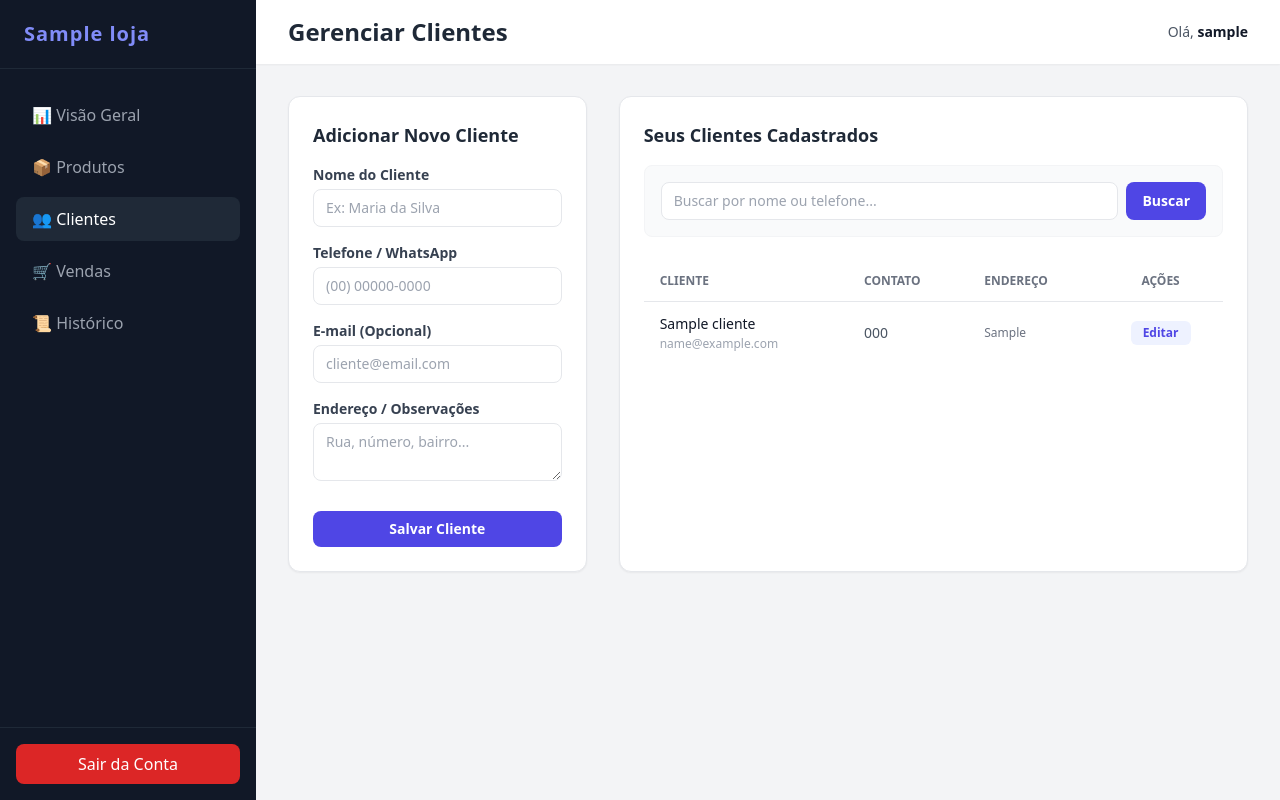
After one commit to Irlamfernandes/projeto_saas, a Django app: page /dashboard/clientes/ in a window 1280 px wide. The commit adds this page. Run offline with Django 5.2, Linux system fonts and the light colour scheme; a user stored in the database is signed in; tables that the repository leaves empty hold one stand-in row (values such as "Sample post"); some libraries are stand-ins or nearby versions.

Commit message:
Adiciona módulo completo de Clientes (cadastro, listagem, busca e edição por modal)

```diff
--- a/config/urls.py
+++ b/config/urls.py
@@ -4,7 +4,7 @@ from django.shortcuts import redirect
 from django.contrib.auth.views import LogoutView
 from interfaces.views import (
     login_view, dashboard_view, alterar_senha_view, produtos_view,
-    produto_editar_view
+    produto_editar_view, clientes_view, cliente_editar_view
 )
 urlpatterns = [
     path('', lambda request: redirect('login', permanent=False)),
@@ -16,4 +16,7 @@ urlpatterns = [
 
     path('dashboard/produtos/', produtos_view, name='produtos'),
     path('produtos/editar/<int:pk>/', produto_editar_view, name='editar_produto'),
+
+    path('dashboard/clientes/', clientes_view, name='clientes'),
+    path('clientes/editar/<int:pk>/', cliente_editar_view, name='editar_cliente'),
 ]
--- a/infrastructure/models/__init__.py
+++ b/infrastructure/models/__init__.py
@@ -1,3 +1,4 @@
 from .loja_model import LojaModel
 from .usuario_model import UsuarioModel
 from .produto import Produto
+from .cliente import Cliente
--- a/infrastructure/models/produto.py
+++ b/infrastructure/models/produto.py
@@ -1,5 +1,4 @@
 from django.db import models
-
 from infrastructure.models.loja_model import LojaModel
 
 class Produto(models.Model):
--- a/interfaces/templates/interfaces/base.html
+++ b/interfaces/templates/interfaces/base.html
@@ -29,7 +29,7 @@
                     <a href="{% url 'produtos' %}" class="flex items-center px-4 py-2.5 {% if request.resolver_match.url_name == 'produtos' %}bg-gray-800 text-white{% else %}text-gray-400 hover:bg-gray-800 hover:text-white{% endif %} rounded-lg transition font-medium">
                         📦 Produtos
                     </a>
-                    <a href="#" class="flex items-center px-4 py-2.5 text-gray-400 hover:bg-gray-800 hover:text-white rounded-lg transition font-medium">
+                    <a href="{% url 'clientes' %}" class="flex items-center px-4 py-2.5 {% if request.resolver_match.url_name == 'clientes' %}bg-gray-800 text-white{% else %}text-gray-400 hover:bg-gray-800 hover:text-white{% endif %} rounded-lg transition font-medium">
                         👥 Clientes
                     </a>
                     <a href="#" class="flex items-center px-4 py-2.5 text-gray-400 hover:bg-gray-800 hover:text-white rounded-lg transition font-medium">
--- /dev/null
+++ b/interfaces/templates/interfaces/clientes.html
@@ -0,0 +1,171 @@
+{% extends 'interfaces/base.html' %}
+
+{% block title %}Clientes - Gestão{% endblock %}
+
+{% block header_title %}Gerenciar Clientes{% endblock %}
+
+{% block content %}
+<div class="grid grid-cols-1 lg:grid-cols-3 gap-8">
+
+    <!-- Coluna da Esquerda: Formulário de Cadastro Rápido -->
+    <div class="bg-white p-6 rounded-xl shadow-sm border border-gray-200 h-fit">
+        <h3 class="text-lg font-bold text-gray-800 mb-4">Adicionar Novo Cliente</h3>
+
+        <form method="POST">
+            {% csrf_token %}
+            <div class="mb-4">
+                <label class="block text-gray-700 text-sm font-semibold mb-1">Nome do Cliente</label>
+                <input type="text" name="nome" required placeholder="Ex: Maria da Silva" class="w-full px-3 py-2 border rounded-lg focus:outline-none focus:ring-2 focus:ring-indigo-500 text-sm">
+            </div>
+
+            <div class="mb-4">
+                <label class="block text-gray-700 text-sm font-semibold mb-1">Telefone / WhatsApp</label>
+                <input type="text" name="telefone" placeholder="(00) 00000-0000" class="w-full px-3 py-2 border rounded-lg focus:outline-none focus:ring-2 focus:ring-indigo-500 text-sm">
+            </div>
+
+            <div class="mb-4">
+                <label class="block text-gray-700 text-sm font-semibold mb-1">E-mail (Opcional)</label>
+                <input type="email" name="email" placeholder="cliente@email.com" class="w-full px-3 py-2 border rounded-lg focus:outline-none focus:ring-2 focus:ring-indigo-500 text-sm">
+            </div>
+
+            <div class="mb-6">
+                <label class="block text-gray-700 text-sm font-semibold mb-1">Endereço / Observações</label>
+                <textarea name="endereco" rows="2" placeholder="Rua, número, bairro..." class="w-full px-3 py-2 border rounded-lg focus:outline-none focus:ring-2 focus:ring-indigo-500 text-sm"></textarea>
+            </div>
+
+            <button type="submit" class="w-full bg-indigo-600 hover:bg-indigo-700 text-white font-bold py-2 px-4 rounded-lg transition text-sm">
+                Salvar Cliente
+            </button>
+        </form>
+    </div>
+
+    <!-- Coluna da Direita: Tabela e Filtros de Clientes -->
+    <div class="lg:col-span-2 bg-white p-6 rounded-xl shadow-sm border border-gray-200">
+        <h3 class="text-lg font-bold text-gray-800 mb-4">Seus Clientes Cadastrados</h3>
+
+        <!-- BARRA DE BUSCA -->
+        <form method="GET" class="flex gap-2 mb-6 bg-gray-50 p-4 rounded-lg border border-gray-100">
+            <input type="text" name="q" value="{{ filtro_busca }}" placeholder="Buscar por nome ou telefone..." class="w-full px-3 py-2 border rounded-lg bg-white text-sm focus:outline-none focus:ring-2 focus:ring-indigo-500">
+            <button type="submit" class="bg-indigo-600 hover:bg-indigo-700 text-white px-4 py-2 rounded-lg text-sm transition font-semibold whitespace-nowrap">
+                Buscar
+            </button>
+            {% if filtro_busca %}
+            <a href="{% url 'clientes' %}" class="bg-gray-200 hover:bg-gray-300 text-gray-700 px-3 py-2 rounded-lg text-sm transition font-semibold flex items-center">
+                Limpar
+            </a>
+            {% endif %}
+        </form>
+
+        <div class="overflow-x-auto">
+            <table class="w-full text-left border-collapse">
+                <thead>
+                    <tr class="border-b border-gray-200 text-gray-500 text-xs uppercase font-semibold">
+                        <th class="py-3 px-4">Cliente</th>
+                        <th class="py-3 px-4">Contato</th>
+                        <th class="py-3 px-4">Endereço</th>
+                        <th class="py-3 px-4 text-center">Ações</th>
+                    </tr>
+                </thead>
+                <tbody class="divide-y divide-gray-100 text-sm text-gray-700">
+                    {% for cliente in clientes %}
+                    <tr class="hover:bg-gray-50 transition">
+                        <td class="py-3 px-4 font-medium text-gray-900">
+                            {{ cliente.nome }}
+                            {% if cliente.email %}
+                            <span class="block text-xs text-gray-400 font-normal mt-0.5">{{ cliente.email }}</span>
+                            {% endif %}
+                        </td>
+                        <td class="py-3 px-4 text-gray-600">
+                            {{ cliente.telefone|default:"Não informado" }}
+                        </td>
+                        <td class="py-3 px-4 text-gray-500 text-xs">
+                            {{ cliente.endereco|default:"-" }}
+                        </td>
+                        <td class="py-3 px-4 text-center">
+                            <button type="button"
+                                    onclick="abrirModalEdicaoCliente('{{ cliente.id }}', '{{ cliente.nome|escapejs }}', '{{ cliente.telefone|default:''|escapejs }}', '{{ cliente.email|default:''|escapejs }}', '{{ cliente.endereco|default:''|escapejs }}')"
+                                    class="text-indigo-600 hover:text-indigo-900 bg-indigo-50 hover:bg-indigo-100 px-3 py-1 rounded-md text-xs font-semibold transition">
+                                Editar
+                            </button>
+                        </td>
+                    </tr>
+                    {% empty %}
+                    <tr>
+                        <td colspan="4" class="text-center py-8 text-gray-400">
+                            Nenhum cliente cadastrado ainda. Use o formulário ao lado para começar!
+                        </td>
+                    </tr>
+                    {% endfor %}
+                </tbody>
+            </table>
+        </div>
+    </div>
+
+</div>
+
+<!-- MODAL DE EDIÇÃO DE CLIENTE -->
+<div id="modal-edicao-cliente" class="fixed inset-0 bg-black bg-opacity-50 hidden items-center justify-center z-50 p-4">
+    <div class="bg-white p-6 rounded-xl shadow-lg border border-gray-200 max-w-lg w-full">
+        <div class="flex justify-between items-center mb-4">
+            <h3 class="text-lg font-bold text-gray-800">Editar Cliente</h3>
+            <button type="button" onclick="fecharModalEdicaoCliente()" class="text-gray-400 hover:text-gray-600 font-bold text-lg">&times;</button>
+        </div>
+
+        <form id="form-edicao-cliente" method="POST">
+            {% csrf_token %}
+
+            <div class="mb-4">
+                <label class="block text-gray-700 text-sm font-semibold mb-1">Nome do Cliente</label>
+                <input type="text" id="edit-cli-nome" name="nome" required class="w-full px-3 py-2 border rounded-lg focus:outline-none focus:ring-2 focus:ring-indigo-500 text-sm">
+            </div>
+
+            <div class="mb-4">
+                <label class="block text-gray-700 text-sm font-semibold mb-1">Telefone / WhatsApp</label>
+                <input type="text" id="edit-cli-telefone" name="telefone" class="w-full px-3 py-2 border rounded-lg focus:outline-none focus:ring-2 focus:ring-indigo-500 text-sm">
+            </div>
+
+            <div class="mb-4">
+                <label class="block text-gray-700 text-sm font-semibold mb-1">E-mail (Opcional)</label>
+                <input type="email" id="edit-cli-email" name="email" class="w-full px-3 py-2 border rounded-lg focus:outline-none focus:ring-2 focus:ring-indigo-500 text-sm">
+            </div>
+
+            <div class="mb-6">
+                <label class="block text-gray-700 text-sm font-semibold mb-1">Endereço / Observações</label>
+                <textarea id="edit-cli-endereco" name="endereco" rows="2" class="w-full px-3 py-2 border rounded-lg focus:outline-none focus:ring-2 focus:ring-indigo-500 text-sm"></textarea>
+            </div>
+
+            <div class="flex items-center gap-3">
+                <button type="button" onclick="fecharModalEdicaoCliente()" class="w-1/2 bg-gray-200 hover:bg-gray-300 text-gray-700 font-bold py-2 px-4 rounded-lg transition text-center text-sm">
+                    Cancelar
+                </button>
+                <button type="submit" class="w-1/2 bg-indigo-600 hover:bg-indigo-700 text-white font-bold py-2 px-4 rounded-lg transition text-sm">
+                    Salvar Alterações
+                </button>
+            </div>
+        </form>
+    </div>
+</div>
+
+<script>
+    function abrirModalEdicaoCliente(id, nome, telefone, email, endereco) {
+        const modal = document.getElementById('modal-edicao-cliente');
+        const form = document.getElementById('form-edicao-cliente');
+
+        form.action = `/clientes/editar/${id}/`;
+
+        document.getElementById('edit-cli-nome').value = nome;
+        document.getElementById('edit-cli-telefone').value = telefone;
+        document.getElementById('edit-cli-email').value = email;
+        document.getElementById('edit-cli-endereco').value = endereco;
+
+        modal.classList.remove('hidden');
+        modal.classList.add('flex');
+    }
+
+    function fecharModalEdicaoCliente() {
+        const modal = document.getElementById('modal-edicao-cliente');
+        modal.classList.remove('flex');
+        modal.classList.add('hidden');
+    }
+</script>
+{% endblock %}
--- a/interfaces/templates/interfaces/dashboard.html
+++ b/interfaces/templates/interfaces/dashboard.html
@@ -18,7 +18,7 @@
     </div>
     <div class="bg-white p-6 rounded-xl shadow-sm border border-gray-200">
         <p class="text-sm font-medium text-gray-500">Clientes Ativos</p>
-        <p class="text-3xl font-bold text-gray-900 mt-2">0</p>
+        <p class="text-3xl font-bold text-gray-900 mt-2">{{ total_clientes }}</p>
     </div>
 </div>
 
--- a/interfaces/views/__init__.py
+++ b/interfaces/views/__init__.py
@@ -3,3 +3,5 @@ from .dashboard_view import dashboard_view
 from .alterar_senha_view import alterar_senha_view
 from .produtos_view import produtos_view
 from .produto_editar_view import produto_editar_view
+from .clientes_view import clientes_view
+from .cliente_editar_view import cliente_editar_view
--- /dev/null
+++ b/interfaces/views/clientes_view.py
@@ -0,0 +1,36 @@
+from django.shortcuts import render, redirect
+from django.contrib.auth.decorators import login_required
+from infrastructure.models.cliente import Cliente
+
+@login_required
+def clientes_view(request):
+    loja_usuario = request.user.loja
+
+    clientes = Cliente.objects.filter(loja=loja_usuario)
+
+    busca = request.GET.get('q', '').strip()
+    if busca:
+        clientes = clientes.filter(nome__icontains=busca) | clientes.filter(telefone__icontains=busca)
+
+    clientes = clientes.order_by('-data_criacao')
+
+    if request.method == 'POST':
+        nome = request.POST.get('nome')
+        telefone = request.POST.get('telefone')
+        email = request.POST.get('email')
+        endereco = request.POST.get('endereco')
+
+        Cliente.objects.create(
+            loja=loja_usuario,
+            nome=nome,
+            telefone=telefone,
+            email=email,
+            endereco=endereco
+        )
+        return redirect('clientes')
+
+    context = {
+        'clientes': clientes,
+        'filtro_busca': busca,
+    }
+    return render(request, 'interfaces/clientes.html', context)
--- a/interfaces/views/dashboard_view.py
+++ b/interfaces/views/dashboard_view.py
@@ -1,12 +1,14 @@
 from django.shortcuts import render
 from django.contrib.auth.decorators import login_required
-from infrastructure.models import Produto
+from infrastructure.models import Produto, Cliente
 
 @login_required
 def dashboard_view(request):
     total_produtos = Produto.objects.filter(loja=request.user.loja).count()
+    total_clientes = Cliente.objects.filter(loja=request.user.loja).count()
 
     context = {
         'total_produtos': total_produtos,
+        'total_clientes': total_clientes,
     }
     return render(request, 'interfaces/dashboard.html', context)
--- a/interfaces/views/produto_editar_view.py
+++ b/interfaces/views/produto_editar_view.py
@@ -6,7 +6,6 @@ from infrastructure.models.produto import Produto
 def produto_editar_view(request, pk):
     loja_usuario = request.user.loja
 
-    # Garante que o produto pertence estritamente à loja do usuário logado
     produto = get_object_or_404(Produto, pk=pk, loja=loja_usuario)
 
     if request.method == 'POST':
```
Also changed, not shown: infrastructure/models/cliente.py (added, +13 -0 lines), interfaces/views/cliente_editar_view.py (added, +19 -0 lines), infrastructure/migrations/0004_cliente.py (added).
